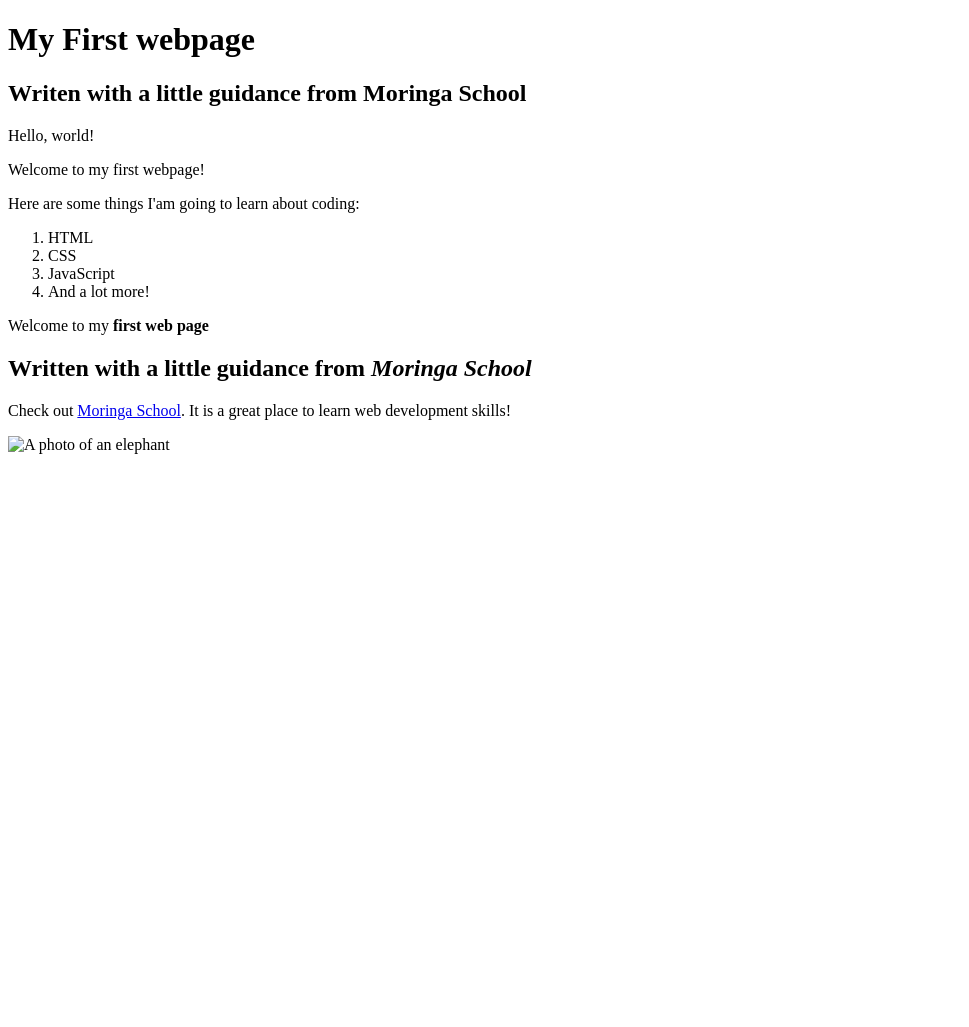
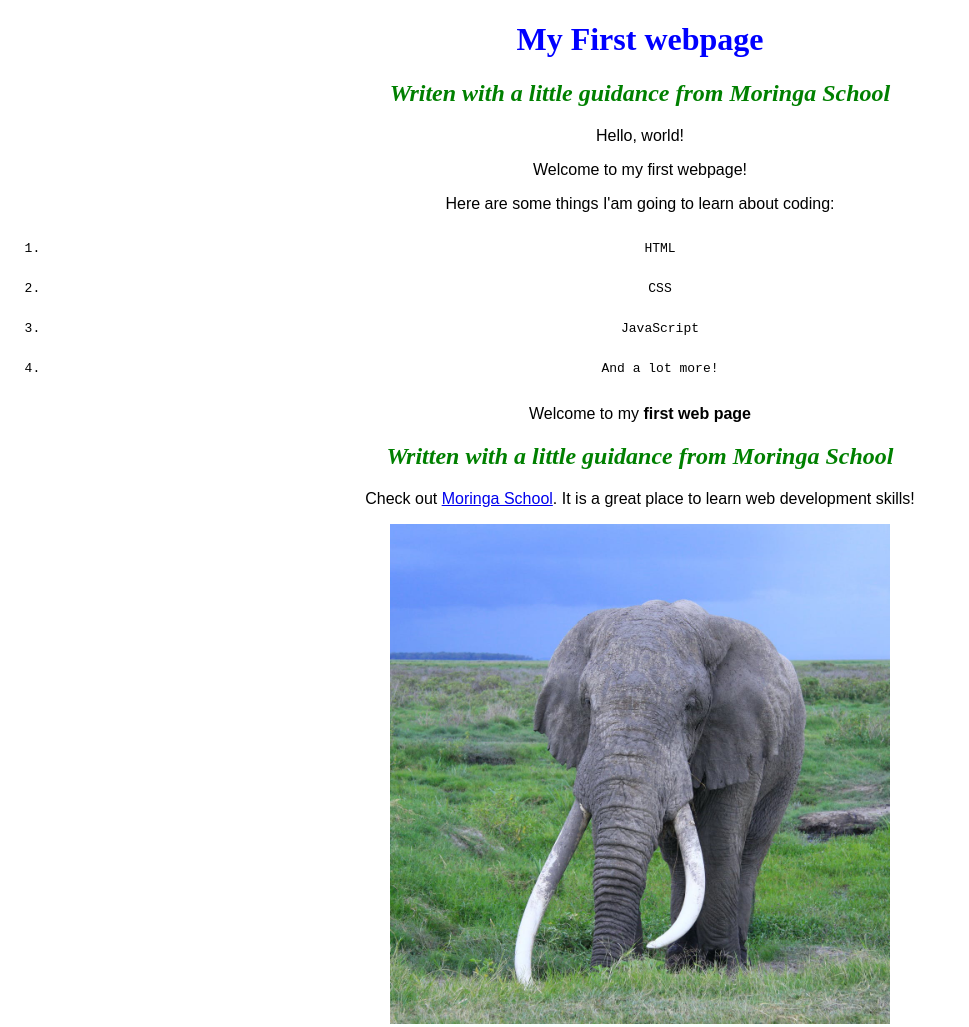
Before and after one commit to dseronu/my-first-webpage-, a plain HTML site: page index.html in a window 1280 px wide. Shown: the whole page, without its empty margins (0-969 px from the left). Before the commit the page ends 800 px from the top, so only its background shows below. Drawn offline with Linux system fonts and the light colour scheme.

Commit message:
Change name of favorite-things.html file to index.html.

```diff
--- /dev/null
+++ b/css/styles.css
@@ -0,0 +1,24 @@
+body{
+  background: white;
+  text-align: center;
+}
+h1{
+  color: #00f;
+  text-align: center;
+}
+h2{
+  color: green;
+  font-style: italic;
+  text-align: center;
+}
+p{
+  font-family: sans-serif;
+}
+ol{
+  line-height: 40px;
+  font-family: monospace;
+}
+img{
+  height: 500px;
+  width: 500px;
+}
--- a/favorite-things.html
+++ b/index.html
@@ -3,6 +3,7 @@
     <head>
       <meta charset="utf-8">
       <title>My first webpage!</title>
+      <link href="css/styles.css" rel="stylesheet" type="text/css">
     </head>
     <body>
       <h1>My First webpage</h1>
```
Also changed, not shown: images/elephant.jpg (added).
